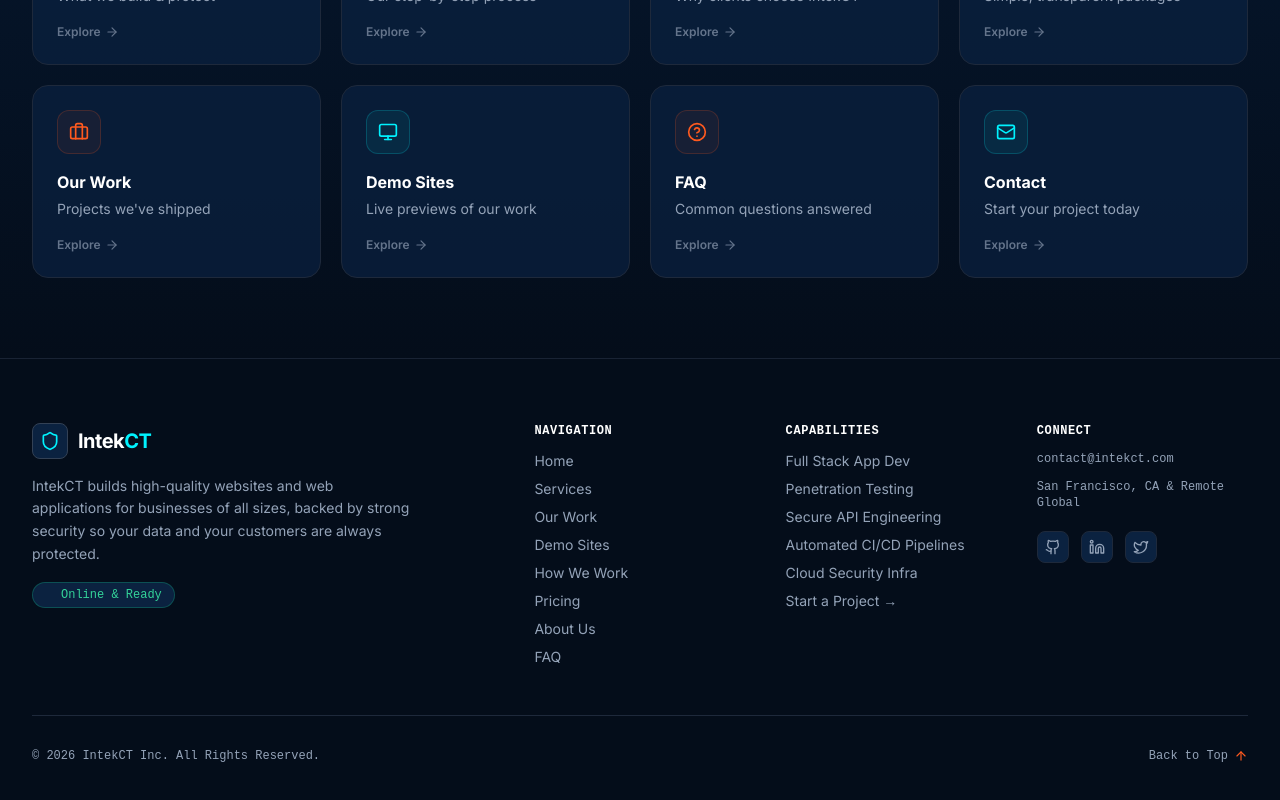
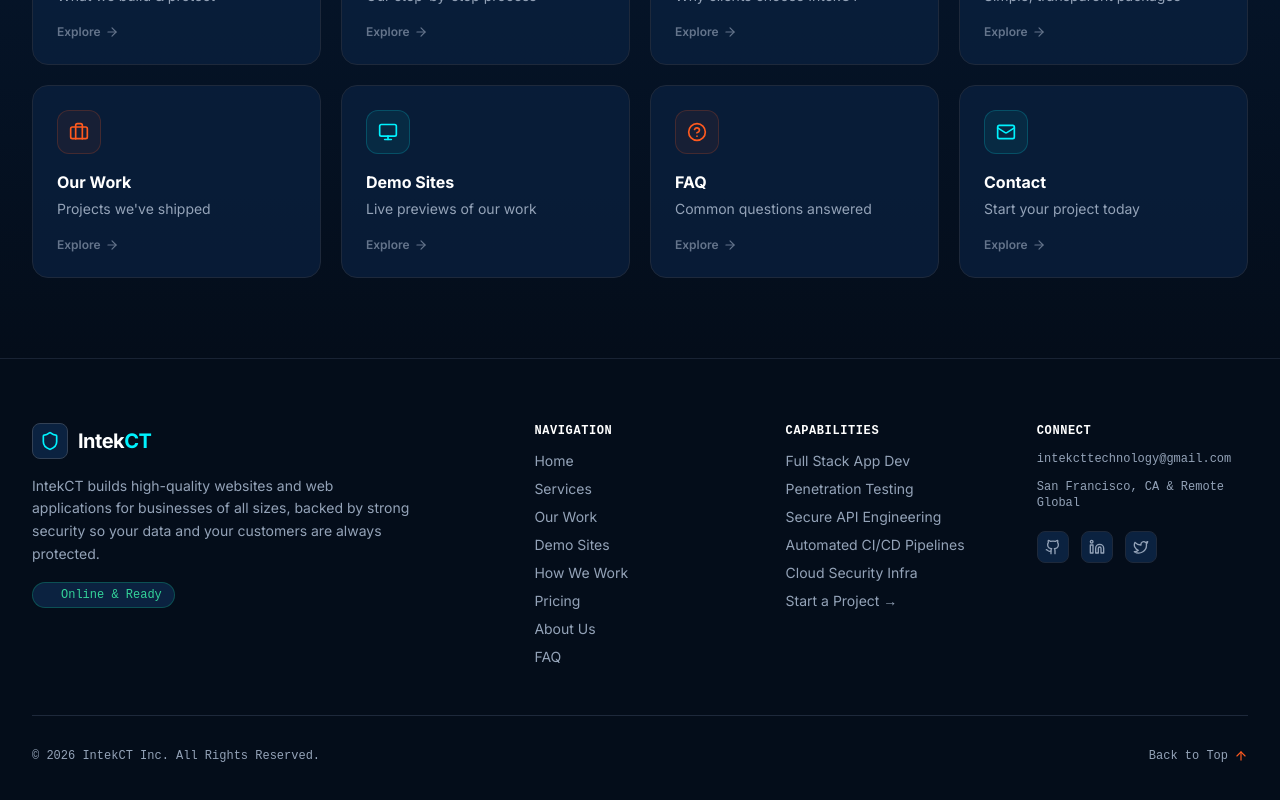
Before and after one commit to Intekhab-Ansari/intekCT-Technology, a Next.js app: page / in a window 1280 px wide. Shown: the part 1175-1975 px from the top of the page. Built offline with nearby package versions, Linux system fonts and the light colour scheme; no server answers.

Commit message:
fix: update contact email to intekcttechnology@gmail.com sitewide

```diff
--- a/components/ChatWidget.tsx
+++ b/components/ChatWidget.tsx
@@ -66,7 +66,7 @@ export const ChatWidget: React.FC = () => {
           ...prev,
           {
             role: "assistant",
-            content: data.fallbackMessage || "I encountered a minor issue. You can also reach our team directly at contact@intekct.com!",
+            content: data.fallbackMessage || "I encountered a minor issue. You can also reach our team directly at intekcttechnology@gmail.com!",
           },
         ]);
       }
--- a/components/FloatingActions.tsx
+++ b/components/FloatingActions.tsx
@@ -53,7 +53,7 @@ export const FloatingActions: React.FC = () => {
       } else {
         setMessages((prev) => [
           ...prev,
-          { role: "assistant", content: data.fallbackMessage || "I encountered a minor issue. Please contact us directly at contact@intekct.com!" },
+          { role: "assistant", content: data.fallbackMessage || "I encountered a minor issue. Please contact us directly at intekcttechnology@gmail.com!" },
         ]);
       }
     } catch {
--- a/data/company.ts
+++ b/data/company.ts
@@ -3,7 +3,7 @@ export const companyData = {
   tagline: "We Build Websites & Apps. Secure From Day One.",
   subheadline: "Web and app development that brings your ideas to life — fast, reliable, and built to protect your business.",
   description: "IntekCT builds high-quality websites and web applications for businesses of all sizes, backed by strong security so your data and your customers are always protected.",
-  contactEmail: "contact@intekct.com",
+  contactEmail: "intekcttechnology@gmail.com",
   phone: "+91 9004575835",
   location: "San Francisco, CA & Remote Global",
   calendlyUrl: "https://cal.com/intekct/project-discovery",
```
